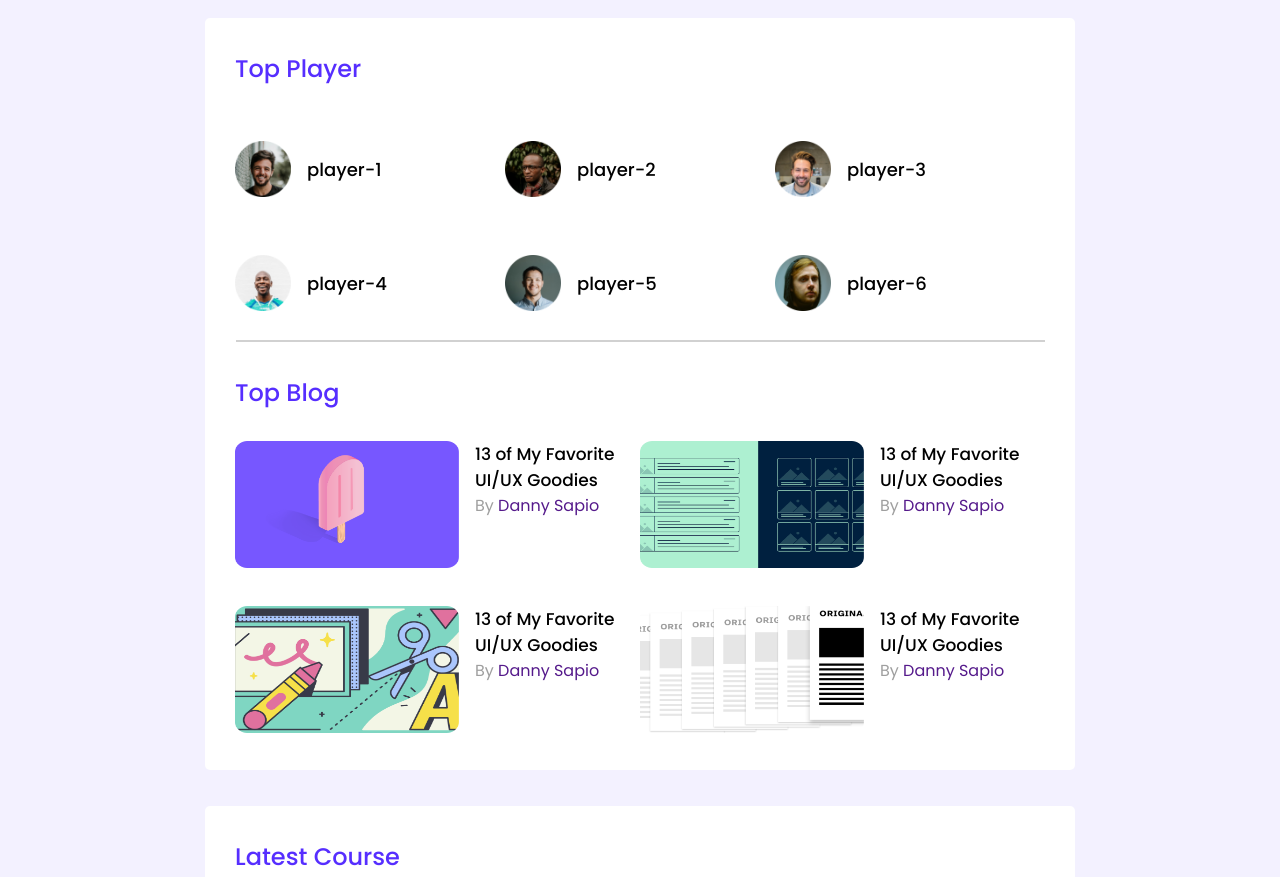
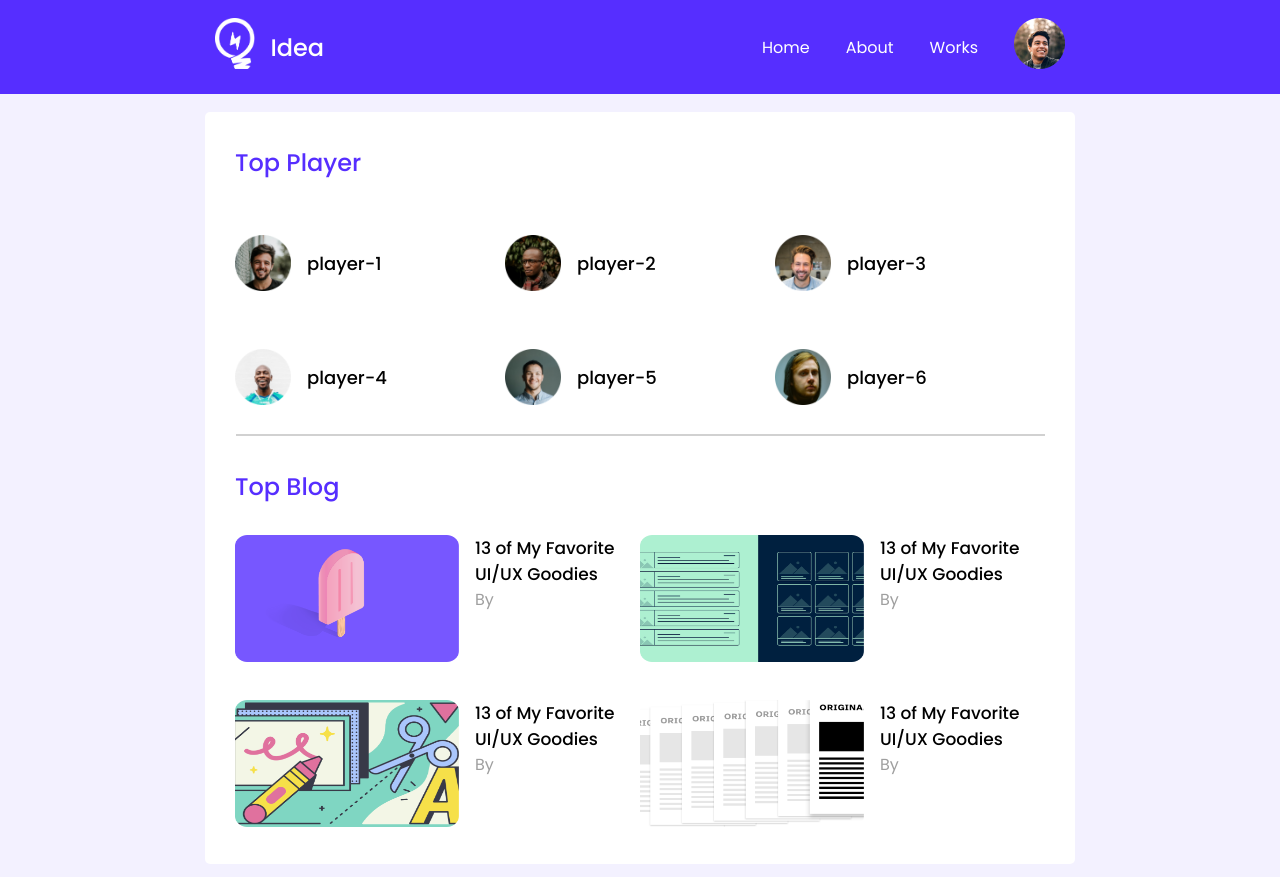
Before and after one commit to developer-nieem/leaderboard-project, a plain HTML site: page index.html in a window 1280 px wide. Shown: the top 877 px of the page. Drawn offline with Linux system fonts and the light colour scheme.

Commit message:
update header

```diff
--- a/css/style.css
+++ b/css/style.css
@@ -4,6 +4,19 @@
     margin: 0;
     padding: 0;
     font-family: 'Poppins', sans-serif;
+}
+
+a {
+    text-decoration: none;
+    color: #fff;
+    font-family: 'Poppins';
+    font-style: normal;
+    font-weight: 400;
+    font-size: 16px;
+}
+
+li {
+    list-style: none;
 }
 
 main {
@@ -37,6 +50,52 @@ hr {
 }
 
 /* Global css end */
+
+/* Header css start here */
+.header {
+    background: #562EFF;
+
+}
+
+.nav {
+    width: 870px;
+    display: flex;
+    justify-content: space-between;
+    align-items: center;
+    height: 94px;
+    margin: 0 auto;
+}
+
+.logo {
+    display: flex;
+    align-items: center;
+    padding-left: 10px;
+}
+
+.logo .logo-img img {
+    width: 40.42px;
+    height: 51px;
+
+}
+
+.logo h2 {
+    font-weight: 500;
+    font-size: 24px;
+    color: #fff;
+    padding-left: 15px;
+}
+
+.menu ul {
+    display: flex;
+    align-items: center;
+    gap: 36px;
+}
+
+.menu ul li a img {
+    width: 51px;
+    height: 51px;
+    padding-right: 10px;
+}
 
 /* top player css start here */
 .players {
@@ -107,18 +166,20 @@ hr {
 
 /* top blog css end */
 
-.courses{
+.courses {
     display: grid;
     grid-template-columns: repeat(3, 1fr);
     gap: 23px;
     padding: 28px;
 }
-.course{
+
+.course {
     filter: drop-shadow(0px 5.34229px 13.3557px rgba(0, 0, 0, 0.05));
     background: #FFFFFF;
     padding: 11px;
     border-radius: 14px;
 }
+
 .course-details img {
     width: 224px;
     height: 104px;
@@ -135,11 +196,13 @@ hr {
     font-size: 14.6913px;
     color: #ED6B4F;
 }
-.course-info{
+
+.course-info {
     display: flex;
     justify-content: space-between;
     align-items: center;
 }
+
 .course-info .rattings .fullColor {
     color: #FFC014;
     font-size: 12px;
@@ -157,13 +220,15 @@ hr {
     color: #A2A2A2;
     padding-left: 5px;
 }
-.time button{
+
+.time button {
     background: #FFE4E8;
     border-radius: 14.6913px;
     border: none;
     padding: 5px 12px;
 }
-.time button i{
+
+.time button i {
     padding-right: 5px;
 }
 
@@ -174,30 +239,43 @@ hr {
     main {
         padding: 12px;
     }
-    .conatiner{
+
+    .conatiner {
         width: 100%;
         margin: 12px;
     }
-hr{
-    width: 100%;
-}
+
+    hr {
+        width: 100%;
+    }
+
     /* global mobile css end */
+
+    .nav {
+        width: 100%;
+
+    }
 
     .players {
 
         grid-template-columns: repeat(2, 1fr);
     }
+
     .player {
         flex-direction: column;
     }
-    .player h3{
+
+    .player h3 {
         padding-top: 10px;
     }
+
     /* top player mobile css end */
-    .blogs, .courses {
+    .blogs,
+    .courses {
         grid-template-columns: repeat(1, 1fr);
     }
-    .blog{
+
+    .blog {
         flex-direction: column;
     }
 }
@@ -206,33 +284,41 @@ hr{
     main {
         padding: 12px;
     }
-    .conatiner{
+
+    .conatiner {
         width: 100%;
         margin: 12px;
     }
-hr{
-    width: 100%;
-}
+
+    hr {
+        width: 100%;
+    }
+
     /* global mobile css end */
 
     .players {
 
         grid-template-columns: repeat(2, 1fr);
     }
+
     .player {
         flex-direction: column;
     }
-    .player h3{
+
+    .player h3 {
         padding-top: 10px;
     }
+
     /* top player mobile css end */
     .blogs {
         grid-template-columns: repeat(2, 1fr);
     }
-     .courses {
+
+    .courses {
         grid-template-columns: repeat(1, 1fr);
     }
-    .blog{
+
+    .blog {
         flex-direction: column;
     }
 }
--- a/index.html
+++ b/index.html
@@ -14,8 +14,23 @@
 
 </head>
 <body>
-    <header>
-
+    <header class="header">
+        <nav class="nav">
+            <div class="logo">
+                <div class="logo-img">
+                    <img src="images/icons/logo.png" alt="">
+                </div>
+                <h2>Idea</h2>
+            </div>
+            <div class="menu">
+                <ul>
+                    <li><a href="">Home</a></li>
+                    <li><a href="">About</a></li>
+                    <li><a href="">Works</a></li>
+                    <li><a href=""> <img src="images/icons/profile.png" alt=""></a></li>
+                </ul>
+            </div>
+        </nav>
     </header>
 <!-- Header part end  -->
 
```
